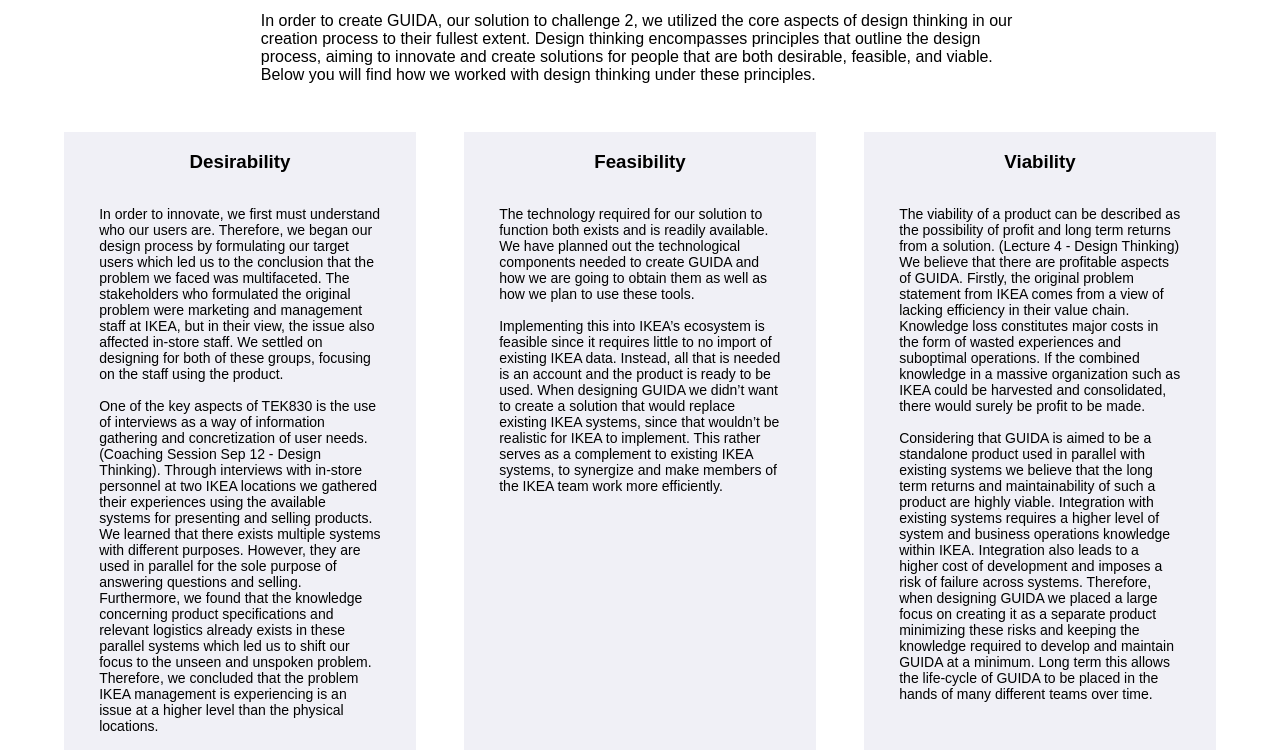
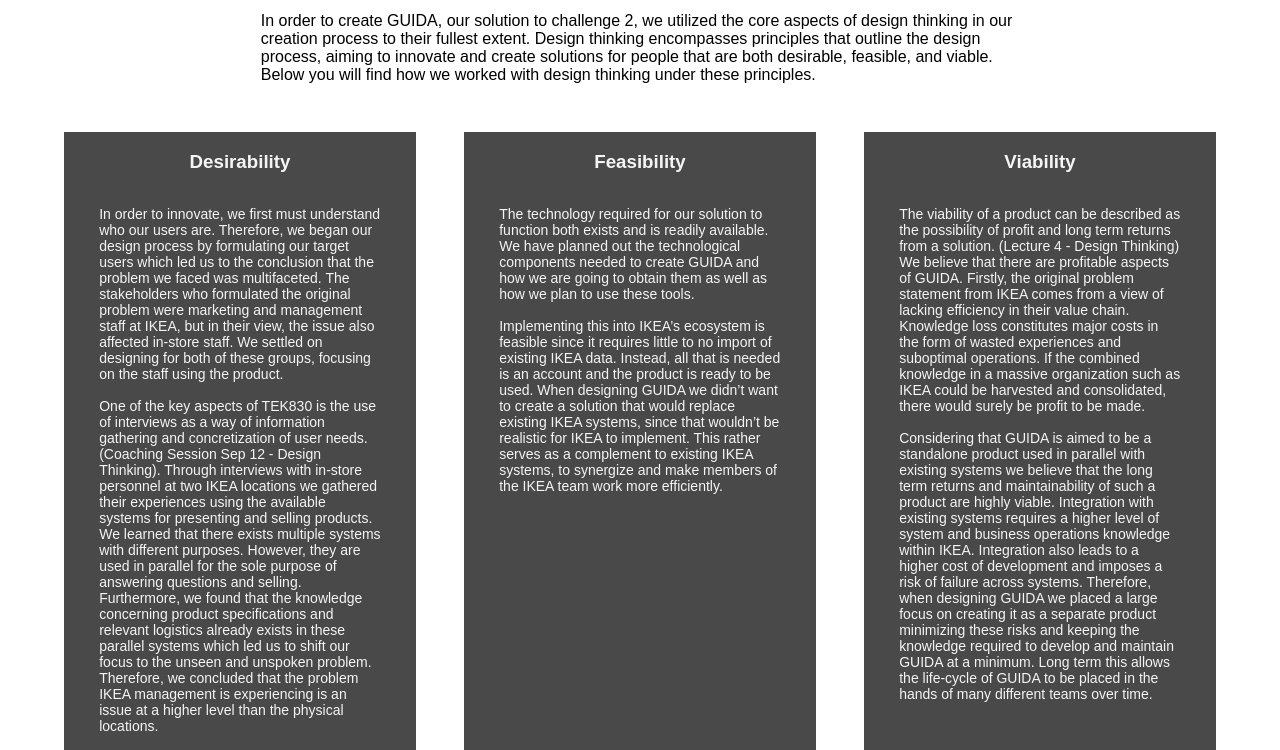
Before and after one commit to adamkvarnsund/Innovation-GUIDA-Team-2, a plain HTML site: page index.html in a window 1280 px wide. Shown: the part 680-1430 px from the top of the page. Drawn offline with Linux system fonts and the light colour scheme.

Commit message:
fix logo

```diff
--- a/index.html
+++ b/index.html
@@ -39,7 +39,7 @@
           justify-content: start;
         "
       >
-        <img src="/image 1.png" alt="" style="height: 80px" />
+        <img src="image 1.png" alt="" style="height: 80px" />
         <h2>Capstone Group 2 - (TEK830 Digitalization and AI in practice)</h2>
       </div>
       <div style="height: 450px">
@@ -84,7 +84,8 @@
               display: flex;
               flex-direction: column;
               align-items: center;
-              background-color: #f0f0f6;
+              background-color: #494949;
+              color: whitesmoke;
             "
           >
             <h3>Desirability</h3>
@@ -126,7 +127,8 @@
               display: flex;
               align-items: center;
               flex-direction: column;
-              background-color: #f0f0f6;
+              background-color: #494949;
+              color: whitesmoke;
             "
           >
             <h3>Feasibility</h3>
@@ -152,7 +154,8 @@
               display: flex;
               align-items: center;
               flex-direction: column;
-              background-color: #f0f0f6;
+              background-color: #494949;
+              color: whitesmoke;
             "
           >
             <h3>Viability</h3>
```
Also changed, not shown: 1 other file.
